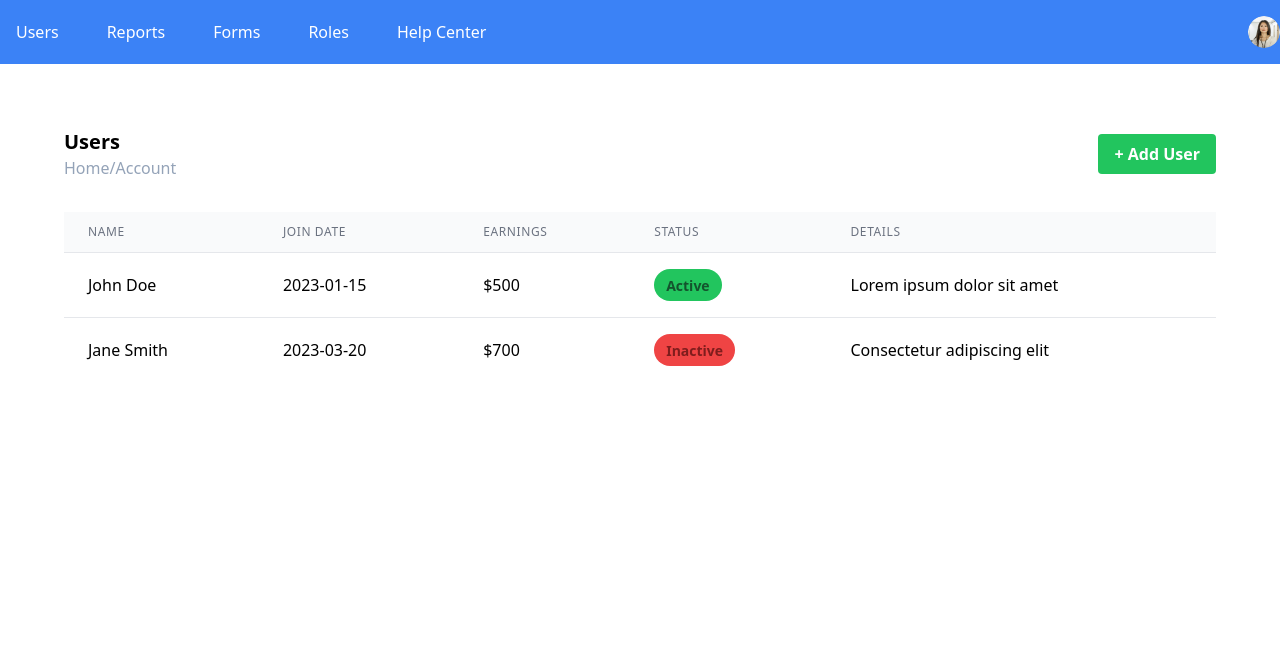
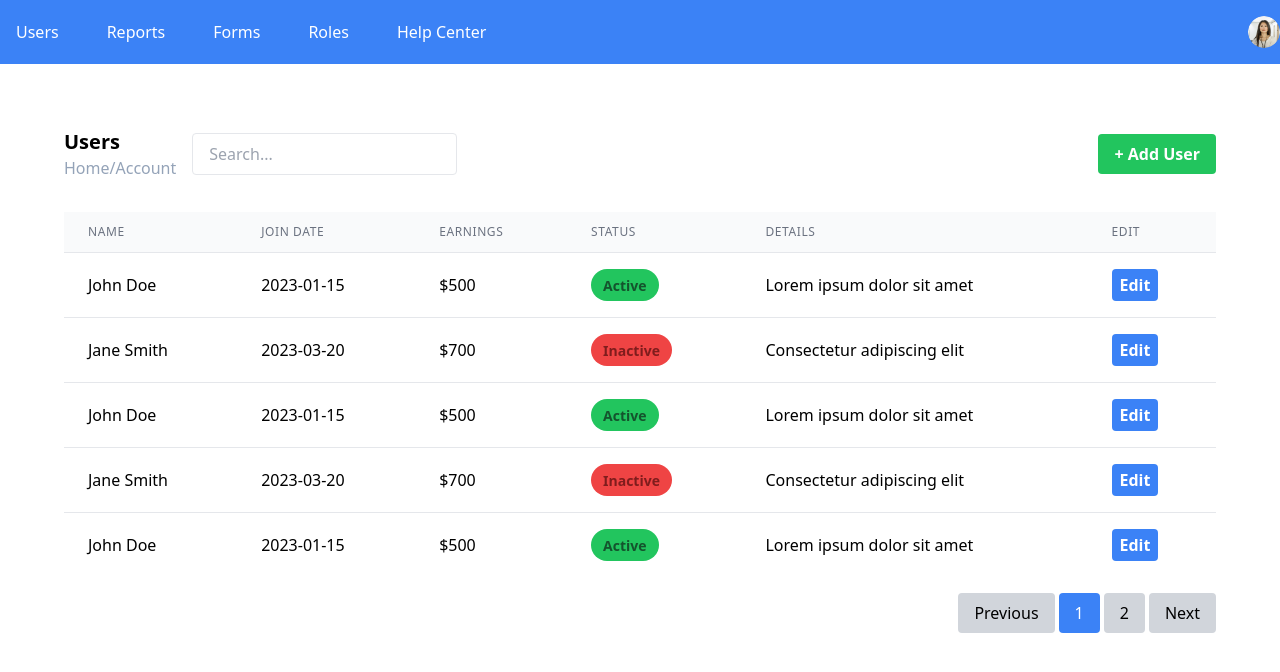
Before and after one commit to ychandana3/creativeworks, a React (Create React App) app: page /main/users in a window 1280 px wide. Shown: the top 672 px of the page. Built offline with nearby package versions, Linux system fonts and the light colour scheme.

Commit message:
Added styles and global style

```diff
--- a/package.json
+++ b/package.json
@@ -39,6 +39,8 @@
     ]
   },
   "devDependencies": {
+    "autoprefixer": "^10.4.19",
+    "postcss": "^8.4.38",
     "tailwindcss": "^3.4.3"
   }
 }
--- /dev/null
+++ b/postcss.config.js
@@ -0,0 +1,6 @@
+module.exports = {
+  plugins: {
+    tailwindcss: {},
+    autoprefixer: {},
+  },
+}
--- a/src/index.css
+++ b/src/index.css
@@ -1,3 +1,7 @@
 @tailwind base;
 @tailwind components;
 @tailwind utilities;
+
+.custom-link {
+  @apply transition ease-in-out delay-150 hover:-translate-y-1 hover:scale-110;
+}
--- a/src/landingpage/LandingPageHeader.js
+++ b/src/landingpage/LandingPageHeader.js
@@ -1,29 +1,52 @@
-import React from 'react';
-import { Link } from 'react-router-dom';
+import React from "react";
+import { Link } from "react-router-dom";
 
 const LandingPageHeader = () => {
   return (
     <div className="flex justify-between items-center my-8">
       <div className="flex items-center">
-                <img src={process.env.PUBLIC_URL + '/Logo.png'} alt="My Image" className="" />
-                <Link to="/" className="p-2 text-2xl font-bold text-black">CreativeWorks</Link>
+        <img
+          src={process.env.PUBLIC_URL + "/Logo.png"}
+          alt="My Image"
+          className=""
+        />
+        <Link to="/" className="p-2 text-2xl font-bold text-black custom-link">
+          CreativeWorks
+        </Link>
       </div>
       <ul className="flex">
         <li className="ml-6">
-                    <Link to="/pricing" className="p-6 text-xl text-gray-500">Pricing</Link>
+          <Link to="/pricing" className="p-6 text-xl text-gray-500 custom-link">
+            Pricing
+          </Link>
         </li>
         <li className="ml-6">
-                    <Link to="/testimonials" className="p-6 text-xl text-gray-500">Testimonials</Link>
+          <Link
+            to="/testimonials"
+            className="p-6 text-xl text-gray-500 custom-link"
+          >
+            Testimonials
+          </Link>
         </li>
         <li className="ml-6">
-                    <Link to="/signin" className="p-6 font-bold text-xl text-black px-4 py-2">Sign In</Link>
+          <Link
+            to="/signin"
+            className="p-6 font-bold text-xl text-black px-4 py-2 custom-link"
+          >
+            Sign In
+          </Link>
         </li>
         <li className="ml-6">
-                    <Link to="/signup" className="p-6 font-bold text-xl text-blue-500 border border-blue-500 rounded-full px-4 py-2">Sign Up</Link>
+          <Link
+            to="/signup"
+            className="p-6 font-bold text-xl text-blue-500 border-2 border-blue-500 hover:text-white hover:transition hover:bg-blue-500 hover:ring-2 rounded-full px-4 py-2 custom-link"
+          >
+            Sign Up
+          </Link>
         </li>
       </ul>
     </div>
   );
-}
+};
 
 export default LandingPageHeader;
--- a/src/users/Users.js
+++ b/src/users/Users.js
@@ -1,76 +1,231 @@
-import React from 'react';
-import { useState } from 'react';
-import UserModal from './UserModal';
-import Badge from './Badge';
+import React, { useState } from "react";
+import UserModal from "./UserModal";
+import Badge from "./Badge";
+
 const Users = () => {
   const DUMMY_USERS = [
     {
       id: 1,
-          name: 'John Doe',
-          joinDate: '2023-01-15',
-          earnings: '$500',
-          status: 'Active',
-          details: 'Lorem ipsum dolor sit amet'
+      name: "John Doe",
+      joinDate: "2023-01-15",
+      earnings: "$500",
+      status: "Active",
+      details: "Lorem ipsum dolor sit amet",
     },
     {
       id: 2,
-          name: 'Jane Smith',
-          joinDate: '2023-03-20',
-          earnings: '$700',
-          status: 'Inactive',
-          details: 'Consectetur adipiscing elit'
-        }
+      name: "Jane Smith",
+      joinDate: "2023-03-20",
+      earnings: "$700",
+      status: "Inactive",
+      details: "Consectetur adipiscing elit",
+    },
+    {
+      id: 3,
+      name: "John Doe",
+      joinDate: "2023-01-15",
+      earnings: "$500",
+      status: "Active",
+      details: "Lorem ipsum dolor sit amet",
+    },
+    {
+      id: 4,
+      name: "Jane Smith",
+      joinDate: "2023-03-20",
+      earnings: "$700",
+      status: "Inactive",
+      details: "Consectetur adipiscing elit",
+    },
+    {
+      id: 5,
+      name: "John Doe",
+      joinDate: "2023-01-15",
+      earnings: "$500",
+      status: "Active",
+      details: "Lorem ipsum dolor sit amet",
+    },
+    {
+      id: 6,
+      name: "Jane Smith",
+      joinDate: "2023-03-20",
+      earnings: "$700",
+      status: "Inactive",
+      details: "Consectetur adipiscing elit",
+    },
   ];
+
   const [users, setUsers] = useState(DUMMY_USERS);
   const [isModalOpen, setIsModalOpen] = useState(false);
+  const [sortConfig, setSortConfig] = useState({ key: null, direction: "asc" });
+  const [currentPage, setCurrentPage] = useState(1);
+  const [searchQuery, setSearchQuery] = useState("");
+  const usersPerPage = 5;
 
   const addUser = (userData) => {
     const newUser = {
       id: users.length + 1,
-        ...userData
+      ...userData,
     };
     setUsers([...users, newUser]);
   };
 
+  const sortUsers = (key) => {
+    let direction = "asc";
+    if (sortConfig.key === key && sortConfig.direction === "asc") {
+      direction = "desc";
+    }
+    setSortConfig({ key, direction });
+  };
+
+  const sortedUsers = [...users].sort((a, b) => {
+    if (a[sortConfig.key] < b[sortConfig.key]) {
+      return sortConfig.direction === "asc" ? -1 : 1;
+    }
+    if (a[sortConfig.key] > b[sortConfig.key]) {
+      return sortConfig.direction === "asc" ? 1 : -1;
+    }
+    return 0;
+  });
+
+  const filteredUsers = sortedUsers.filter(
+    (user) =>
+      user.name.toLowerCase().includes(searchQuery.toLowerCase()) ||
+      user.joinDate.includes(searchQuery) ||
+      user.earnings.includes(searchQuery) ||
+      user.status.toLowerCase().includes(searchQuery) ||
+      user.details.toLowerCase().includes(searchQuery)
+  );
+
+  const startIndex = (currentPage - 1) * usersPerPage;
+  const paginatedUsers = filteredUsers.slice(
+    startIndex,
+    startIndex + usersPerPage
+  );
+
+  const totalPages = Math.ceil(filteredUsers.length / usersPerPage);
+
+  const handlePageChange = (pageNumber) => {
+    setCurrentPage(pageNumber);
+  };
 
   return (
     <div className="flex flex-col justify-center overflow-x-auto m-16">
-      <div className='flex justify-between items-center mb-8'>
+      <div className="flex justify-between items-center mb-8">
+        <div className="flex items-center">
           <div>
-          <p className='text-xl font-semibold'>Users</p>
-          <p className='text-slate-400'>Home/Account</p>
+            <p className="text-xl font-semibold">Users</p>
+            <p className="text-slate-400">Home/Account</p>
           </div>
-        <button onClick={() => setIsModalOpen(true)} className="bg-green-500 hover:bg-green-600 text-white font-bold py-2 px-4 rounded">
+          <input
+            type="text"
+            placeholder="Search..."
+            value={searchQuery}
+            onChange={(e) => setSearchQuery(e.target.value)}
+            className="ml-4 px-4 py-2 border rounded"
+          />
+        </div>
+        <button
+          onClick={() => setIsModalOpen(true)}
+          className="bg-green-500 hover:bg-green-600 text-white font-bold py-2 px-4 rounded"
+        >
           + Add User
         </button>
       </div>
       <table className="min-w-full divide-y divide-gray-200">
         <thead className="bg-gray-50">
           <tr>
-            <th className="px-6 py-3 text-left text-xs font-medium text-gray-500 uppercase tracking-wider">Name</th>
-            <th className="px-6 py-3 text-left text-xs font-medium text-gray-500 uppercase tracking-wider">Join Date</th>
-            <th className="px-6 py-3 text-left text-xs font-medium text-gray-500 uppercase tracking-wider">Earnings</th>
-            <th className="px-6 py-3 text-left text-xs font-medium text-gray-500 uppercase tracking-wider">Status</th>
-            <th className="px-6 py-3 text-left text-xs font-medium text-gray-500 uppercase tracking-wider">Details</th>
+            <th
+              className="px-6 py-3 text-left text-xs font-medium text-gray-500 uppercase tracking-wider cursor-pointer"
+              onClick={() => sortUsers("name")}
+            >
+              Name{" "}
+              {sortConfig.key === "name" &&
+                (sortConfig.direction === "asc" ? "▲" : "▼")}
+            </th>
+            <th
+              className="px-6 py-3 text-left text-xs font-medium text-gray-500 uppercase tracking-wider cursor-pointer"
+              onClick={() => sortUsers("joinDate")}
+            >
+              Join Date{" "}
+              {sortConfig.key === "joinDate" &&
+                (sortConfig.direction === "asc" ? "▲" : "▼")}
+            </th>
+            <th
+              className="px-6 py-3 text-left text-xs font-medium text-gray-500 uppercase tracking-wider cursor-pointer"
+              onClick={() => sortUsers("earnings")}
+            >
+              Earnings{" "}
+              {sortConfig.key === "earnings" &&
+                (sortConfig.direction === "asc" ? "▲" : "▼")}
+            </th>
+            <th
+              className="px-6 py-3 text-left text-xs font-medium text-gray-500 uppercase tracking-wider cursor-pointer"
+              onClick={() => sortUsers("status")}
+            >
+              Status{" "}
+              {sortConfig.key === "status" &&
+                (sortConfig.direction === "asc" ? "▲" : "▼")}
+            </th>
+            <th className="px-6 py-3 text-left text-xs font-medium text-gray-500 uppercase tracking-wider">
+              Details
+            </th>
+            <th className="px-6 py-3 text-left text-xs font-medium text-gray-500 uppercase tracking-wider">
+              Edit
+            </th>
           </tr>
         </thead>
         <tbody className="bg-white divide-y divide-gray-200">
-          {users.map(user => (
-            <tr key={user.id}>
+          {paginatedUsers.map((user) => (
+            <tr key={user.id} className="hover:bg-gray-100">
               <td className="px-6 py-4 whitespace-nowrap">{user.name}</td>
               <td className="px-6 py-4 whitespace-nowrap">{user.joinDate}</td>
               <td className="px-6 py-4 whitespace-nowrap">{user.earnings}</td>
-              <td className="px-6 py-4 whitespace-nowrap">{user.status === 'Active'?<Badge active={'active'}/>:<Badge active={'Inactive'}/>}</td>
+              <td className="px-6 py-4 whitespace-nowrap">
+                <Badge
+                  active={user.status === "Active" ? "active" : "inactive"}
+                />
+              </td>
               <td className="px-6 py-4 whitespace-nowrap">{user.details}</td>
+              <td className="px-6 py-4 whitespace-nowrap">
+                <button className="bg-blue-500 hover:bg-blue-600 text-white font-bold py-1 px-2 rounded">
+                  Edit
+                </button>
+              </td>
             </tr>
           ))}
         </tbody>
       </table>
+      <div className="flex justify-end items-center mt-4 space-x-1">
+        <button
+          className="px-4 py-2 bg-gray-300 rounded hover:bg-gray-400"
+          onClick={() => handlePageChange(currentPage - 1)}
+          disabled={currentPage === 1}
+        >
+          Previous
+        </button>
+        {Array.from({ length: totalPages }, (_, index) => (
+          <button
+            key={index + 1}
+            className={`px-4 py-2 mx-1 rounded ${
+              currentPage === index + 1
+                ? "bg-blue-500 text-white"
+                : "bg-gray-300 hover:bg-gray-400"
+            }`}
+            onClick={() => handlePageChange(index + 1)}
+          >
+            {index + 1}
+          </button>
+        ))}
+        <button
+          className="px-4 py-2 bg-gray-300 rounded hover:bg-gray-400"
+          onClick={() => handlePageChange(currentPage + 1)}
+          disabled={currentPage === totalPages}
+        >
+          Next
+        </button>
+      </div>
       {isModalOpen && (
-          <UserModal
-            onClose={() => setIsModalOpen(false)}
-            onSubmit={addUser}
-          />
+        <UserModal onClose={() => setIsModalOpen(false)} onSubmit={addUser} />
       )}
     </div>
   );
```
Also changed, not shown: 1 other file (tests, documents, lock files or other folders). Lines whose indentation alone changed are shown as unchanged.
